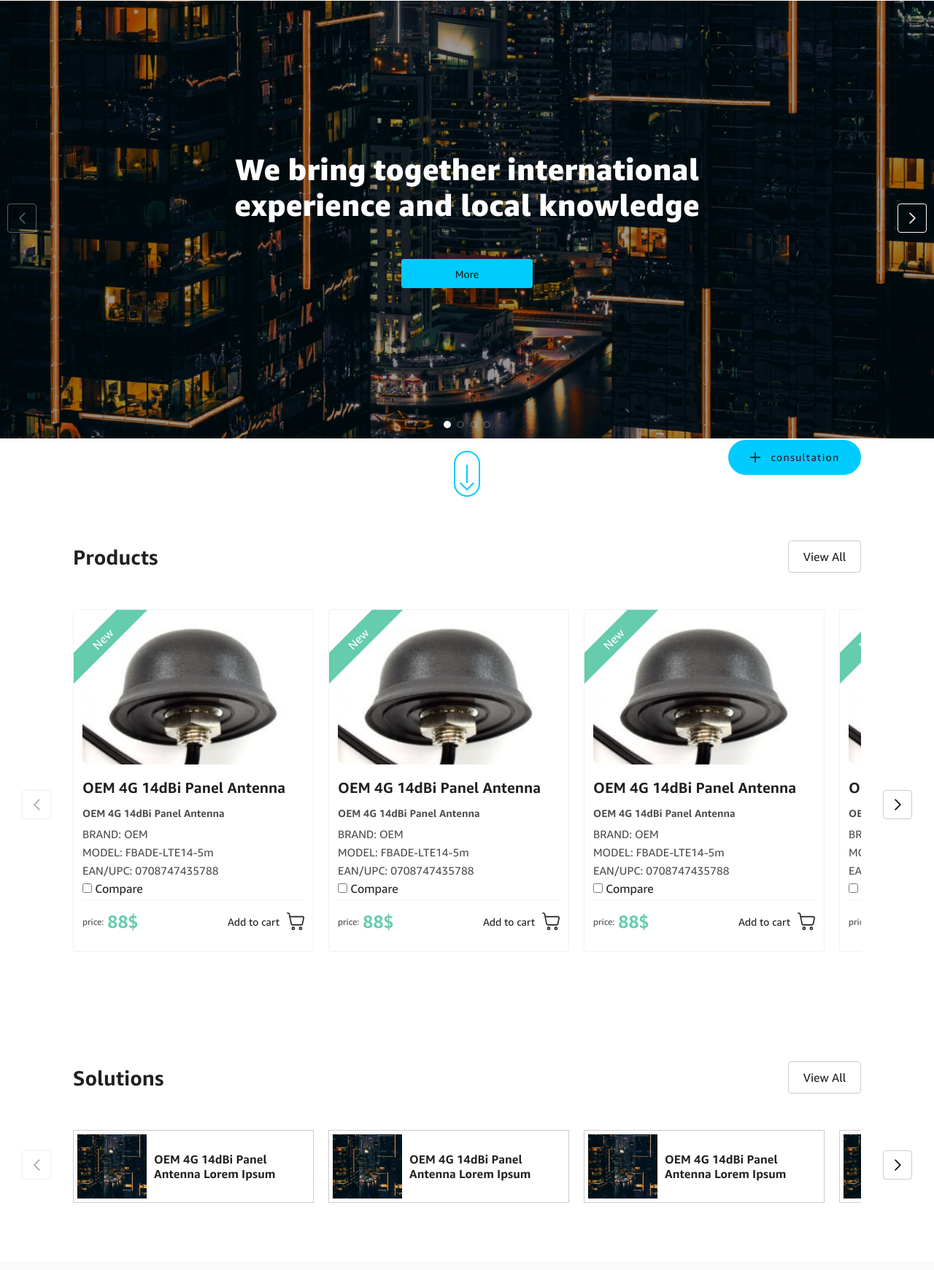
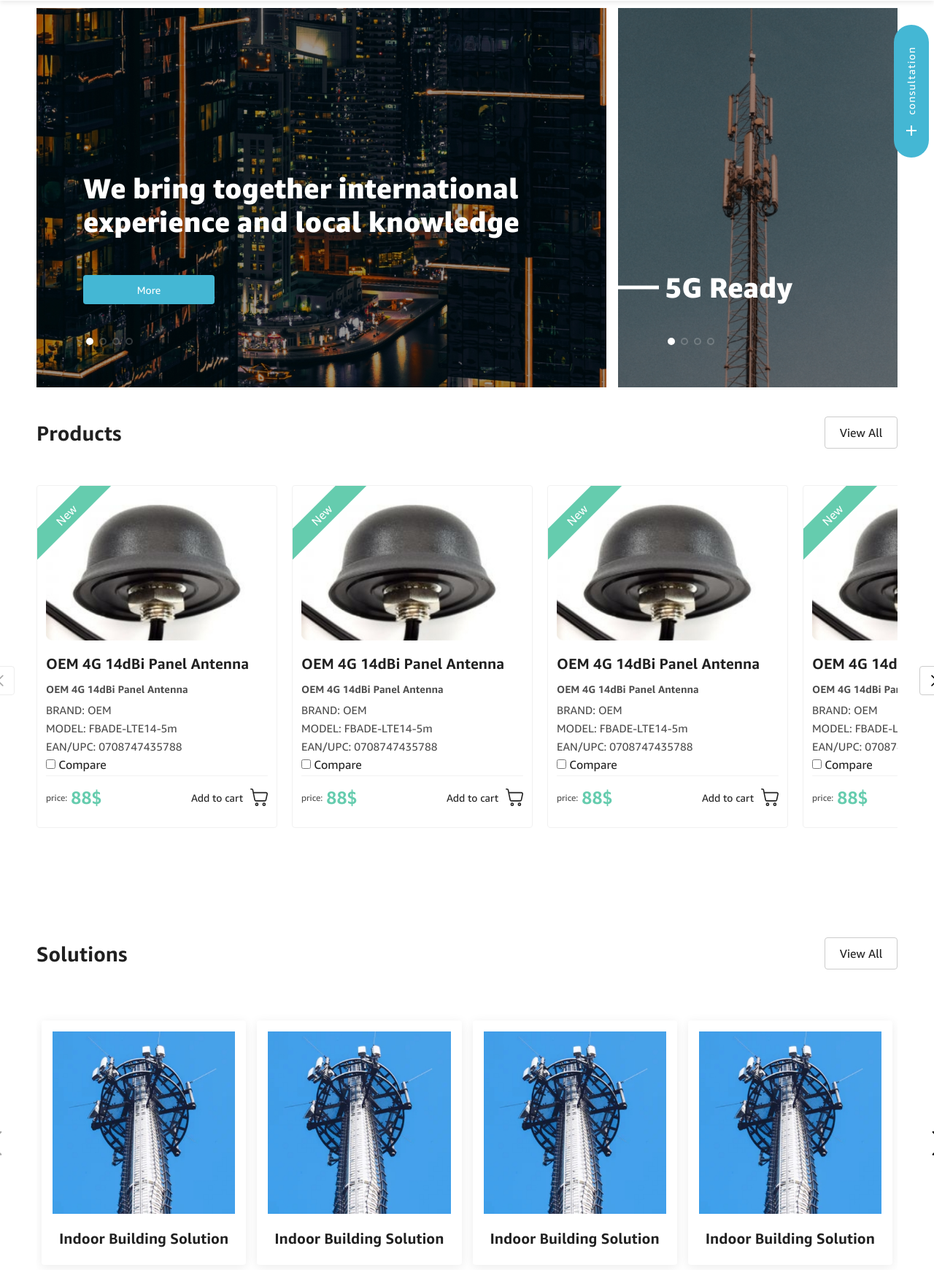
Before and after one commit to giorgimamardashvili/gulp-test, a website: page src/index.pug in a window 1280 px wide. Shown: the part 99-1840 px from the top of the page at 73% size. Drawn offline with nearby package versions, Linux system fonts and the light colour scheme; files that its build step writes are made by us from their sources; files whose address does not match are found by name.

Commit message:
ბოლო

```diff
--- a/src/assets/js/main.js
+++ b/src/assets/js/main.js
@@ -5,13 +5,19 @@ const swiperMain = new Swiper(".main-slider__container", {
 
   // If we need pagination
   pagination: {
-    el: ".main-slider__pag",
+    el: ".main-slider__container .main-slider__pag",
+    clickable: true,
   },
+});
+const swiperMain2 = new Swiper(".main-slider__container_second", {
+  // Optional parameters
+  direction: "horizontal",
+  slidesPerView: 1,
 
-  // Navigation arrows
-  navigation: {
-    nextEl: ".main-slider__next",
-    prevEl: ".main-slider__prev",
+  // If we need pagination
+  pagination: {
+    el: ".main-slider__container_second .main-slider__pag",
+    clickable: true,
   },
 });
 const swiperPartners = new Swiper(".partners-slider__container", {
@@ -73,16 +79,21 @@ const enableSwiper = function () {
       prevEl: ".products-slider__prev",
     },
   });
-  swiperSolutions = new Swiper(".solution-slider__container", {
+  swiperSolutions = new Swiper(".solutions__container .swiper", {
     // Optional parameters
     direction: "horizontal",
-    slidesPerView: "auto",
-    spaceBetween: 20,
+    slidesPerView: 4,
+    spaceBetween: 15,
+
+    // If we need pagination
+    pagination: {
+      el: ".solutions__container .swiper-pagination ",
+    },
 
     // Navigation arrows
     navigation: {
-      nextEl: ".solution-slider__next",
-      prevEl: ".solution-slider__prev",
+      nextEl: ".solutions__container .swiper-button-next",
+      prevEl: ".solutions__container .swiper-button-prev",
     },
   });
 };
--- a/src/assets/scss/_consultation.scss
+++ b/src/assets/scss/_consultation.scss
@@ -1,7 +1,7 @@
 .consultation {
   position: fixed;
-  bottom: 50px;
-  right: 140px;
+  top: 200px;
+  right: -60px;
   width: 182px;
   height: 48px;
   background: transparent;
@@ -10,14 +10,15 @@
   display: flex;
   align-items: center;
   justify-content: center;
+  transform: rotate(-90deg);
   z-index: 10;
 
-  @include lg {
-    right: 100px;
-  }
   @include tab {
+    top: unset;
+    bottom: 55px;
     right: 16px;
-    bottom: 20px;
+    width: 56px;
+    height: 56px;
   }
 
   span {
@@ -25,5 +26,14 @@
     letter-spacing: 0.09em;
     line-height: 16px;
     margin-left: 15px;
+    color: white;
+    @include tab {
+      display: none;
+    }
+  }
+  svg {
+    .a {
+      fill: white;
+    }
   }
 }
--- a/src/assets/scss/_main-slider.scss
+++ b/src/assets/scss/_main-slider.scss
@@ -1,15 +1,41 @@
 .main-slider {
-  margin-top: 100px;
-  height: calc(100vh - 100px);
-  display: flex;
-  flex-direction: column;
+  margin-top: 110px;
+  height: 65vh;
+  display: grid;
+  grid-gap: 16px;
+  grid-template-columns: 1fr 1fr 1fr;
   margin-bottom: 40px;
   @include tab {
     height: auto;
+    padding: 0;
   }
   &__container {
-    flex-grow: 1;
-    margin: 0;
+    grid-column: 1 / span 2;
+    width: 100%;
+    @include tab {
+      grid-column: 1 / 4;
+    }
+    &_second {
+      grid-column: 3 / span 1;
+      width: 100%;
+      @include tab {
+        display: none;
+      }
+
+      h2 {
+        position: relative;
+        &::before {
+          content: "";
+          position: absolute;
+          right: calc(100% + 8px);
+          top: 50%;
+          transform: translateY(-50%);
+          height: 5px;
+          width: 50vh;
+          background-color: #fff;
+        }
+      }
+    }
   }
   &__bottom {
     height: 100px;
@@ -21,7 +47,6 @@
     }
   }
   &__slide {
-    background-image: url("../img/main-slider-img.jpg");
     background-repeat: no-repeat;
     background-position: center;
     background-size: cover;
@@ -29,20 +54,24 @@
     background-blend-mode: multiply;
     display: flex;
     flex-direction: column;
-    align-items: center;
-    justify-content: center;
+    align-items: flex-start;
+    justify-content: flex-end;
+    // padding: clamp(34px, 3vw, 64px);
+    padding: 64px;
+    overflow: hidden;
     @include tab {
       padding: 50px 0;
+      align-items: center;
     }
 
     h2 {
       color: white;
-      font-size: clamp(24px, 3.2vw, 64px);
-      max-width: 50%;
+      font-size: clamp(24px, 3vw, 56px);
+      // max-width: 70%;
       margin-bottom: 50px;
-      text-align: center;
       @include sm {
         max-width: 80%;
+        text-align: center;
       }
     }
     a {
@@ -54,9 +83,19 @@
       justify-content: center;
       font-size: 14px;
       border-radius: 4px;
+      color: white;
+      margin-bottom: 50px;
     }
   }
   &__pag {
+    width: fit-content !important;
+    left: 64px !important;
+    bottom: 54px !important;
+    @include tab {
+      width: 100% !important;
+      left: 0 !important;
+      bottom: 15px !important;
+    }
     span {
       width: 10px;
       height: 10px;
--- a/src/assets/scss/_solution-slider.scss
+++ b/src/assets/scss/_solution-slider.scss
@@ -2,45 +2,29 @@
   &__container {
   }
   &__slide {
-    width: 530px;
-    height: 175px;
-    padding: 15px;
-    display: flex;
-    border: 0.5px solid #ccc;
-
-    @include xl {
-      padding: 5px;
+    @include sm {
+      padding: 5px !important;
       width: 330px;
       height: 100px;
-    }
-    &:hover {
-      box-shadow: 0px 3px 15px rgba(0 0 0 / 16%);
+      display: flex;
+      align-items: center;
     }
   }
   &__img {
-    width: 187px;
-    margin-right: 20px;
-    height: 100%;
-    flex-shrink: 0;
-    @include xl {
-      width: 95px;
+    @include sm {
+      width: 95px !important;
       margin-right: 10px;
-    }
-    img {
-      width: 100%;
       height: 100%;
-      object-fit: cover;
+      aspect-ratio: unset !important;
+      border-radius: 2px;
     }
   }
   &__text {
-    display: flex;
-    align-items: center;
-    p {
-      font-size: 20px;
-      font-family: "bold";
-      @include xl {
-        font-size: 16px;
-      }
+    @include sm {
+      font-family: "regular" !important;
+
+      font-size: 16px;
+      padding: 0 !important;
     }
   }
 }
--- a/src/assets/scss/_solutions.scss
+++ b/src/assets/scss/_solutions.scss
@@ -1,5 +1,11 @@
 .solutions {
   margin-top: 100px;
+
+  .services__top {
+    @include tab {
+      padding: 15px 0 20px;
+    }
+  }
 
   h2 {
     font-family: "bold";
@@ -80,6 +86,9 @@
   &__text {
     height: 155px;
     overflow: hidden;
+    @include tab {
+      margin-top: 85px;
+    }
     h3 {
       font-weight: bold;
       font-size: 20px;
@@ -127,9 +136,17 @@
     grid-template-columns: 1fr 1fr 1fr 1fr;
     grid-gap: 20px;
     margin-bottom: 75px;
+    @include tab {
+      grid-template-columns: 1fr 1fr;
+      grid-gap: 10px;
+    }
     .products-slider__slide {
       width: unset;
       height: fit-content;
+      @include tab {
+        padding: 10px;
+      }
+
       &:hover {
         .slider-bottom__button {
           height: 52px;
@@ -139,6 +156,25 @@
       .slider-bottom__button {
         height: 0;
         padding: 0;
+        @include tab {
+          height: unset;
+        }
+      }
+      .slider-img {
+        height: unset;
+        aspect-ratio: 3 / 2;
+      }
+    }
+    .slider-text {
+      p {
+        @include tab {
+          display: none;
+        }
+      }
+      span {
+        @include tab {
+          font-size: 10px;
+        }
       }
     }
   }
--- a/src/assets/scss/_vars.scss
+++ b/src/assets/scss/_vars.scss
@@ -1,6 +1,6 @@
 $black: #202020;
 $green: #65ccae;
-$blue: #00cbff;
+$blue: #44b7d4;
 $orange: #f37a2c;
 
 $xl: 1600px;
--- a/src/assets/scss/style.scss
+++ b/src/assets/scss/style.scss
@@ -30,7 +30,7 @@ body {
   padding: 0 140px;
   margin: 0 auto;
   @include lg {
-    padding: 0 100px;
+    padding: 0 50px;
   }
   @include tab {
     padding: 0 16px;
--- a/src/index.pug
+++ b/src/index.pug
@@ -68,24 +68,32 @@
 -
     const solutions = [
         {
-            image: 'assets/img/solutions-img.jpg',
-            title: 'OEM 4G 14dBi Panel Antenna Lorem Ipsum'
+            title: 'Indoor Building Solution',
+            image: 'assets/img/Group 3427.jpg',
         },
         {
-            image: 'assets/img/solutions-img.jpg',
-            title: 'OEM 4G 14dBi Panel Antenna Lorem Ipsum'
+            title: 'Indoor Building Solution',
+            image: 'assets/img/Group 3427.jpg',
         },
         {
-            image: 'assets/img/solutions-img.jpg',
-            title: 'OEM 4G 14dBi Panel Antenna Lorem Ipsum'
+            title: 'Indoor Building Solution',
+            image: 'assets/img/Group 3427.jpg',
         },
         {
-            image: 'assets/img/solutions-img.jpg',
-            title: 'OEM 4G 14dBi Panel Antenna Lorem Ipsum'
+            title: 'Indoor Building Solution',
+            image: 'assets/img/Group 3427.jpg',
         },
         {
-            image: 'assets/img/solutions-img.jpg',
-            title: 'OEM 4G 14dBi Panel Antenna Lorem Ipsum'
+            title: 'Indoor Building Solution',
+            image: 'assets/img/Group 3427.jpg',
+        },
+        {
+            title: 'Indoor Building Solution',
+            image: 'assets/img/Group 3427.jpg',
+        },
+        {
+            title: 'Indoor Building Solution',
+            image: 'assets/img/Group 3427.jpg',
         },
     ]
 -
@@ -118,19 +126,20 @@ html(lang="en")
     body
         include layout/_header
         main
-            section.main-slider#mainSlider
+            section.main-slider.container#mainSlider
                 .swiper.main-slider__container
                     .swiper-wrapper
                         each slide, i in slides
-                            .swiper-slide.main-slider__slide
+                            .swiper-slide.main-slider__slide(style="background-image: url('./assets/img/main-slider-img.jpg')")
                                 h2=slide.title
                                 a.more=slide.button
                     .swiper-pagination.main-slider__pag
-                    .swiper-button-prev.main-slider__prev.button
-                    .swiper-button-next.main-slider__next.button
-                .main-slider__bottom
-                    a(href="#productSlider" class="blue-button")
-                        img(src="assets/img/blue-arrow-down.png", alt="")
+                .swiper.main-slider__container_second
+                    .swiper-wrapper
+                        each slide, i in slides
+                            .swiper-slide.main-slider__slide(style="background-image: url('./assets/img/main-slider-second.jpg')")
+                                h2 5G Ready
+                    .swiper-pagination.main-slider__pag
 
             section.products-slider.standart-slider.container#productSlider
                 .standart-slider__top
@@ -175,20 +184,18 @@ html(lang="en")
                 .standart-slider__top
                     h3 Solutions
                     a(href="#") View All
-                .standart-slider__bottom
-                    .standart-slider__container.swiper.solution-slider__container
+                .standart-slider__bottom.solutions__container
+                    .standart-slider__container.swiper
                         .swiper-wrapper
                             each solution, i in solutions
                                 .swiper-slide.solution-slider__slide
-                                    .solution-slider__img
-                                        img(src=solution.image, alt="")
-                                    .solution-slider__text
-                                        p=solution.title
+                                    img.solution-slider__img(src=solution.image, alt="")
+                                    p.solution-slider__text=solution.title
 
 
 
-                    .swiper-button-prev.main-slider__prev.button.solution-slider__prev
-                    .swiper-button-next.main-slider__next.button.solution-slider__next
+                    .swiper-button-prev
+                    .swiper-button-next
             section.standart-slider.partners-slider
                     .standart-slider__top.container
                         h3 Our partners
```
Also changed, not shown: src/assets/js/solutions.js (+12 -4 lines), dist/assets/css/style.css, dist/assets/img/main-slider-second.jpg (added), dist/assets/js/main.js, dist/assets/js/solutions.js, dist/index.html, src/assets/img/main-slider-second.jpg (added).
